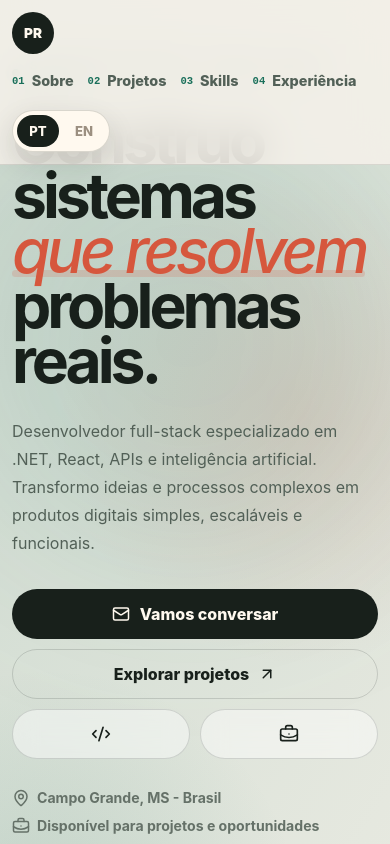
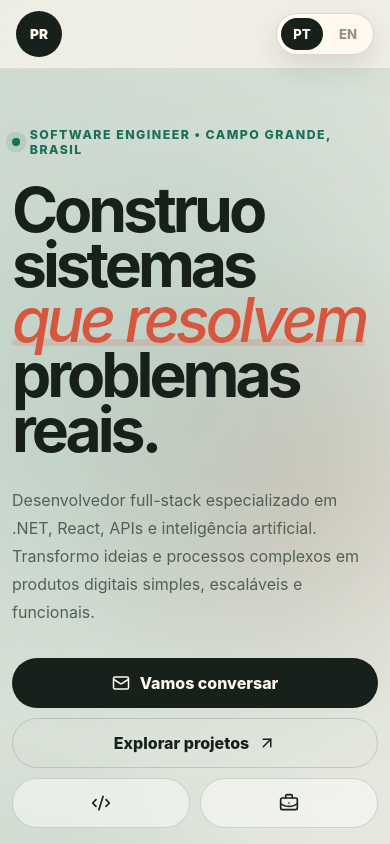
Before and after one commit to pedroramos-r4mos87/portfolio-react-pedro-ramos, a React (Vite) app: page / in a window 390 px wide. Shown: the top 844 px of the page. Built offline with nearby package versions, Linux system fonts and the light colour scheme.

Commit message:
fix: ajustando topbar no mobile

```diff
--- a/src/styles.css
+++ b/src/styles.css
@@ -1457,76 +1457,63 @@ footer a {
   .experienceGrid {
     grid-template-columns: 1fr;
   }
-
 .topBar,
 .topBar.topBarScrolled,
 .topBar.topBarScrolled:hover {
+  position: sticky;
   top: 0;
   right: 0;
   left: auto;
 
   width: 100%;
-
+  height: auto;
+
+  border: 0;
+  border-bottom: 1px solid rgba(24, 32, 27, 0.08);
+  border-radius: 0;
+
+  background: rgba(246, 242, 234, 0.82);
+  backdrop-filter: blur(16px);
+  -webkit-backdrop-filter: blur(16px);
+
+  box-shadow: none;
   transform: none;
 }
 
 .topBarInner,
 .topBar.topBarScrolled .topBarInner {
-    width: min(100% - 24px, 680px);
-    min-height: auto;
+  width: calc(100% - 32px);
+  min-height: 68px;
   margin: 0 auto;
-
-    display: grid;
-    grid-template-columns: auto auto;
+  padding: 10px 0;
+
+  display: flex;
+  flex-direction: row;
   align-items: center;
   justify-content: space-between;
-
-    padding: 12px 0;
-  }
-
-  .topBar.topBarScrolled .navLinks,
-  .navLinks {
-    grid-column: 1 / -1;
-
-    width: 100%;
-
-    flex-direction: row;
-    justify-content: flex-start;
-
-    overflow-x: auto;
-
-    padding-bottom: 3px;
-  }
-
-  .topBar.topBarScrolled .navLinks a,
-  .topBar.topBarScrolled:hover .navLinks a {
-    width: auto;
-    height: auto;
-
-    justify-content: flex-start;
-
-    padding: 8px 0;
-
-    background: transparent;
-    color: #526057;
-  }
-
-  .topBar.topBarScrolled .navLinks a.active {
-    color: #196f5a;
-  }
-
-  .topBar.topBarScrolled .navLabel {
-    position: static;
+}
+
+.topBar .brandMark {
+  width: 46px;
+  height: 46px;
+}
+
+.topBar .navLinks,
+.topBar.topBarScrolled .navLinks {
+  display: none;
+}
+
+.topBar .languageToggle,
+.topBar.topBarScrolled .languageToggle,
+.topBar.topBarScrolled:hover .languageToggle {
+  display: inline-flex;
+  max-height: none;
+  margin: 0;
 
   opacity: 1;
-
+  pointer-events: auto;
   transform: none;
 }
-
-  .topBar.topBarScrolled .languageToggle {
-    display: inline-flex;
-  }
-
   main{
     padding-top: 0;
   }
```
Lines whose indentation alone changed are shown as unchanged.
